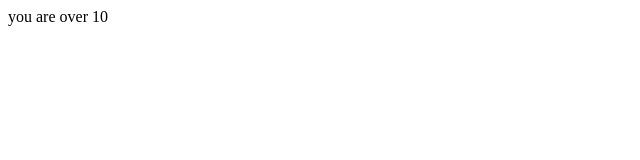
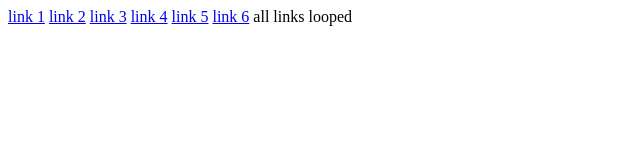
Before and after one commit to kamil-czr/JS-course-1, a plain HTML site: page index.html in a window 1280 px wide. Shown: the whole page, without its empty margins (0-640 px from the left). Drawn offline with Linux system fonts and the light colour scheme.

Commit message:
Tested for loop in script.js

```diff
--- a/index.html
+++ b/index.html
@@ -6,6 +6,12 @@
 </head>
 <body>
 
+    <a href="#">link 1</a>
+    <a href="#">link 2</a>
+    <a href="#">link 3</a>
+    <a href="#">link 4</a>
+    <a href="#">link 5</a>
+    <a href="#">link 6</a>
 
     <script src="script.js"></script>
 
--- a/script.js
+++ b/script.js
@@ -1,9 +1,10 @@
-var age = 5;
 
-while (age < 10) {
+var links = document.getElementsByTagName("a");
 
-        console.log(" your age is less than 10")
-        age++;
+for (i = 1; i <= links.length; i++) {
+
+        console.log("this is link number" + i)
+
 }
 
-document.write("you are over 10");
+document.write("all links looped");
```
